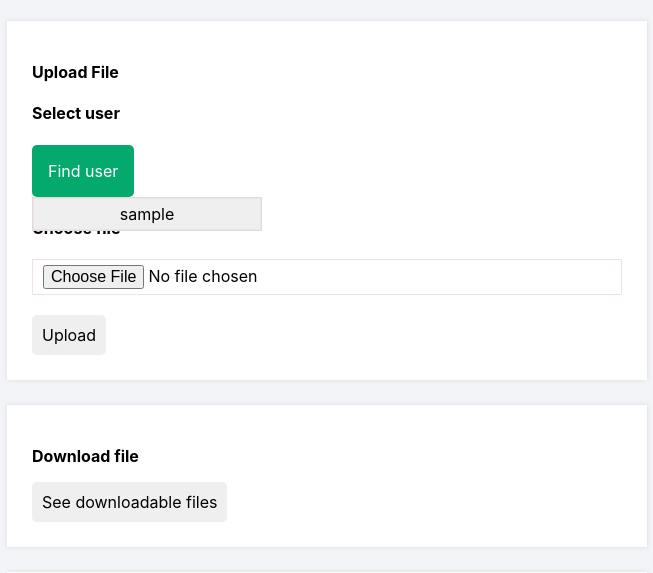
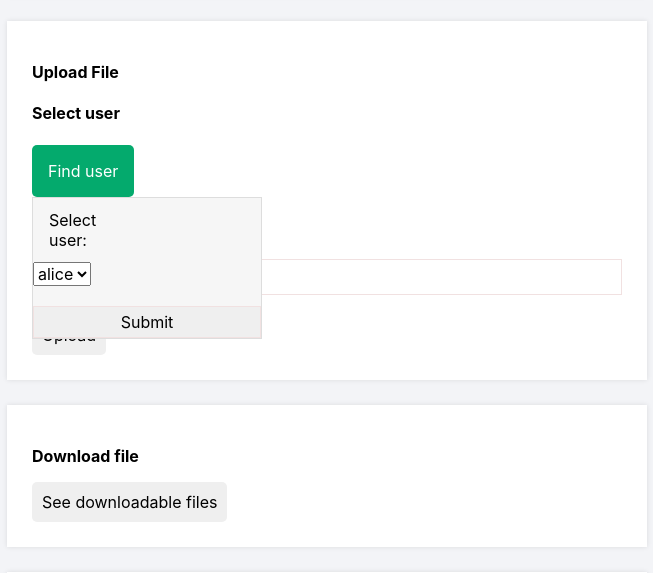
Before and after one commit to ynkze/SecureFiles, a PHP site: page /home.php in a window 1280 px wide, after a click on "Find user". Shown: the part 240-813 px from the top of the page, without its empty margins (313-966 px from the left). Run offline with PHP 8.4, Linux system fonts and the light colour scheme; the visitor is signed in with stand-in values (Sample User, id 1); tables that the repository leaves empty or names only in its code hold one stand-in row (values such as "Sample post").

Commit message:
tried to resolve dropdown box

```diff
--- a/filesLogic.php
+++ b/filesLogic.php
@@ -1,6 +1,7 @@
 <?php
 
 require 'security.php';
+
 //
 // connect to the database
 $conn = mysqli_connect('localhost', 'root', '', 'file-management');
@@ -12,7 +13,19 @@ $sql = "SELECT * FROM files";
 $result = mysqli_query($conn, $sql);
 $files = mysqli_fetch_all($result, MYSQLI_ASSOC);
 
-//check files belonging owner
+//find selected user to share with
+
+
+if (isset($_POST['username'])) {
+  $name = $_POST['username'];
+  if ($name == "alice"){
+    $username = 'bob';
+  }
+  else{
+    $username = 'alice';
+  }
+}
+
 
 
 // Uploads files
@@ -21,6 +34,7 @@ if (isset($_POST['save'])) { // if save button on the form is clicked
     //get user information
     $currentUser = $_SESSION['name'];
     //fetch user public key
+
     if ($currentUser == 'alice'){
         $sql_publickey="SELECT * FROM key_management WHERE username= 'bob'";
         $result_key = mysqli_query($conn_key, $sql_publickey);
@@ -152,10 +166,19 @@ if (isset($_GET['file_id'])) {
 //remove file from database
 if (isset($_GET['remove_id'])){
   $id = $_GET['remove_id'];
+
+  //get filename and path
+  $sql = "SELECT * FROM files WHERE id=$id";
+  $result = mysqli_query($conn, $sql);
+  $file = mysqli_fetch_assoc($result);
+  $filename = $file['name'];
+  $filepath = 'uploads/' . $filename;
+
   $sql_delete_file = "DELETE FROM files WHERE id = $id";
   $sql_delete_hash = "DELETE FROM integrity_table WHERE file_id = $id";
   if (mysqli_query($conn, $sql_delete_file) && mysqli_query($conn_hash, $sql_delete_hash)){
     echo "The file has been removed from the database";
+    unlink($filepath);
     exit;
   }
   else {
--- a/home.php
+++ b/home.php
@@ -41,14 +41,15 @@ $accounts = mysqli_query($conn, $sql);
 					<div class="dropdown">
 						<button onclick="show()" class="dropbtn">Find user</button>
 						<div id="myDropdown" class="dropdown-content">
-							<?php foreach ($accounts as $user): ?>
-								<form method="post" action="home.php">
-								<input type="submit" value="<?php echo $user['username']; ?>">
-								</form>
-								<?php if (isset($_POST[$user['username']])) {
-									$username=$user['username'];
-								}?>
-							<?php endforeach;?>
+							<form action="home.php" method="post" enctype="multipart/form-data">
+							  <label for="cars">Select user:</label>
+							  <select name="username" id="name">
+							    <option value="alice">alice</option>
+							    <option value="bob">bob</option>
+							  </select>
+							  <br><br>
+							  <input type="submit" value="Submit">
+							</form>
 						</div>
 					</div><br>
                     <form action="home.php" method="post" enctype="multipart/form-data" >
```
